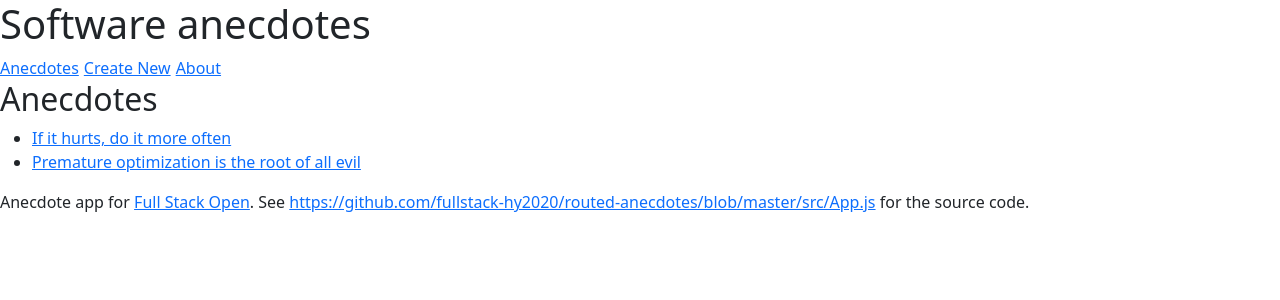
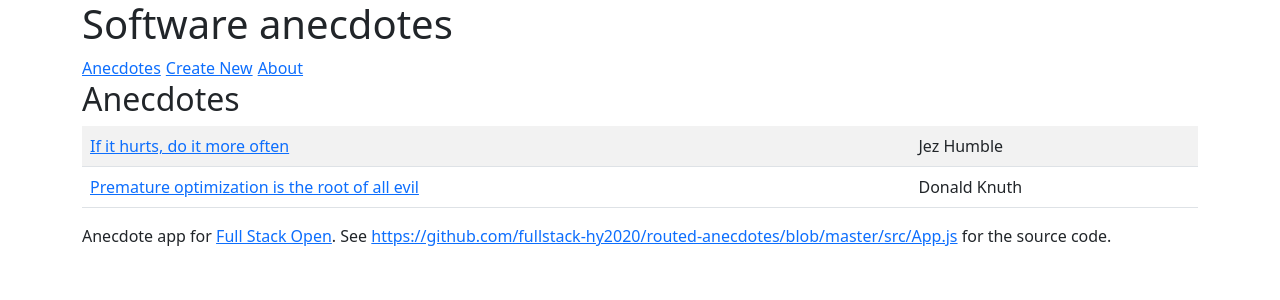
Before and after one commit to linglejack06/fso-part7, a React (Create React App) app in the folder routed-anecdotes/: page / in a window 1280 px wide. Shown: the top 300 px of the page. Built offline with nearby package versions, Linux system fonts and the light colour scheme.

Commit message:
add component to anecdote list

```diff
--- a/routed-anecdotes/src/App.js
+++ b/routed-anecdotes/src/App.js
@@ -4,6 +4,7 @@ import {
   BrowserRouter as Router,
   Routes, Route, Link, useParams, useNavigate,
 } from 'react-router-dom';
+import { Table } from 'react-bootstrap';
 
 const Menu = () => {
   const padding = {
@@ -21,12 +22,22 @@ const Menu = () => {
 const AnecdoteList = ({ anecdotes }) => (
   <div>
     <h2>Anecdotes</h2>
-    <ul>
-      {anecdotes.map(anecdote => (<li key={anecdote.id}>
-          <Link to={`/anecdotes/${anecdote.id}`}>{anecdote.content}</Link>
-        </li>
-      ))}
-    </ul>
+    <Table striped>
+      <tbody>
+        {anecdotes.map((anecdote) => (
+          <tr key={anecdote.id}>
+            <td>
+              <Link to={`/anecdotes/${anecdote.id}`}>
+                {anecdote.content}
+              </Link>
+            </td>
+            <td>
+              {anecdote.author}
+            </td>
+          </tr>
+        ))}
+      </tbody>
+    </Table>
   </div>
 )
 const Anecdote = ({ anecdotes }) => {
@@ -159,7 +170,7 @@ const App = () => {
   }
 
   return (
-    <div>
+    <div className='container'>
       <h1>Software anecdotes</h1>
       <Router>
         <Menu />
```
